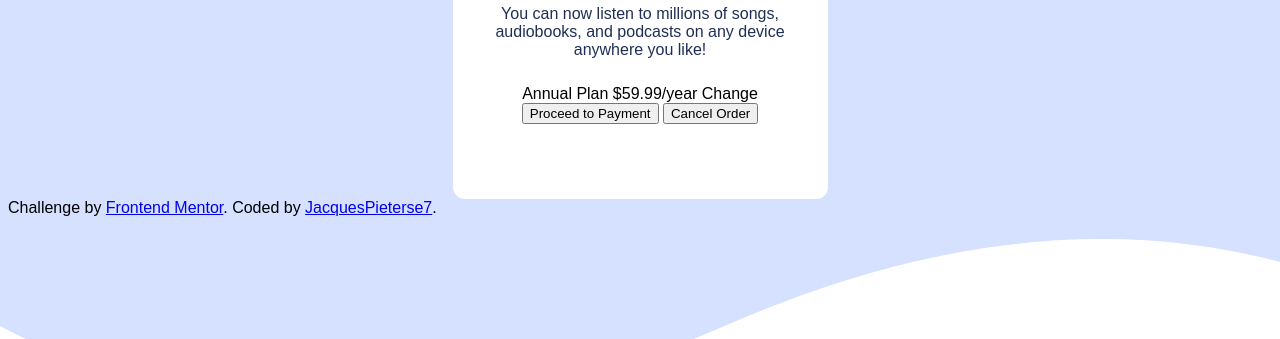
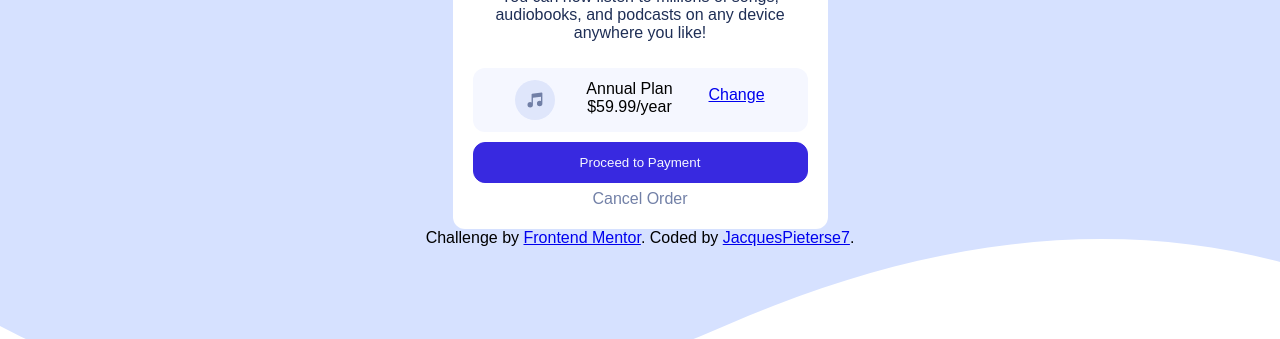
Before and after one commit to JacquesPieterse7/ordersummary, a plain HTML site: page index.html in a window 1280 px wide. Shown: the part 461-800 px from the top of the page. Drawn offline with Linux system fonts and the light colour scheme; a web font is replaced by a local one.

Commit message:
first commit

```diff
--- a/index.html
+++ b/index.html
@@ -22,21 +22,28 @@
                 device anywhere you like!
             </p>
             <div class="card_summary">
-                Annual Plan
-                $59.99/year
+              <img class="music_icon" src="./images/icon-music.svg">
+                <section>
+                  Annual Plan<br>
+                  $59.99/year
+                </section>
 
-                Change
+                <a class="change" href="#">Change</a>
+
             </div>
             <div class="buttons">
                 <button class="btn_proceed">Proceed to Payment</button>
-                <button class="btn_cancel">Cancel Order</button>
+                <a class="cancel" href="#">Cancel Order</a>
             </div>
         </div>
     </div>
 
-  <div class="attribution">
-    Challenge by <a href="https://www.frontendmentor.io?ref=challenge" target="_blank">Frontend Mentor</a>.
-    Coded by <a href="https://github.com/JacquesPieterse7/ordersummary">JacquesPieterse7</a>.
-  </div>
+    <footer>
+
+      <div class="attribution">
+        Challenge by <a href="https://www.frontendmentor.io?ref=challenge" target="_blank">Frontend Mentor</a>.
+        Coded by <a href="https://github.com/JacquesPieterse7/ordersummary">JacquesPieterse7</a>.
+      </div>
+    </footer>
 </body>
 </html>
--- a/style.css
+++ b/style.css
@@ -24,11 +24,12 @@ img {
 
 #card_main {
     max-width: 375px;
-    height: 500px;
+    height: 530px;
     margin: 0 auto;
     margin-top: 20vh;
     background-color: white;
     border-radius: 12px;
+    overflow: hidden;
 }
 
 .card_content {
@@ -39,6 +40,7 @@ img {
 .title {
     text-align: center;
     color: var(--Dark-blue);
+    margin-top: 3px;
 }
 
 p {
@@ -49,8 +51,58 @@ p {
 
 .card_summary {
     text-align: center;
+    display: flex;
+    justify-content: space-evenly;
+    background-color: var(--Very-pale-blue);
+    border-radius: 12px;
+    padding: 12px;
+    margin-bottom: 10px;
+}
+
+.music_icon {
+    width: 40px;
+    height: 40px;
+    margin-right: 0;
 }
 
 .buttons {
     text-align: center;
+    display: flex;
+    flex-direction: column;
 }
+
+.btn_proceed {
+    color: var(--Very-pale-blue);
+    background-color: var(--Bright-blue);
+    display: inline;
+    border-radius: 12px;
+    border: 1px solid var(--Bright-blue);
+    padding: 12px;
+    transition: background-color .25s ease-in-out;
+}
+
+.cancel {
+    text-decoration: none;
+    color: var(--Desaturated-blue);
+    margin-top: 7px;
+}
+
+.change {
+    margin-top: 6px;
+    margin-left: 5px;
+}
+
+.attribution {
+    text-align: center;
+}
+
+.change:hover {
+    cursor: pointer;
+    color: var(--Dark-blue);
+}
+
+.btn_proceed:hover {
+    cursor: pointer;
+    background-color: var(--Desaturated-blue);
+
+}
```
